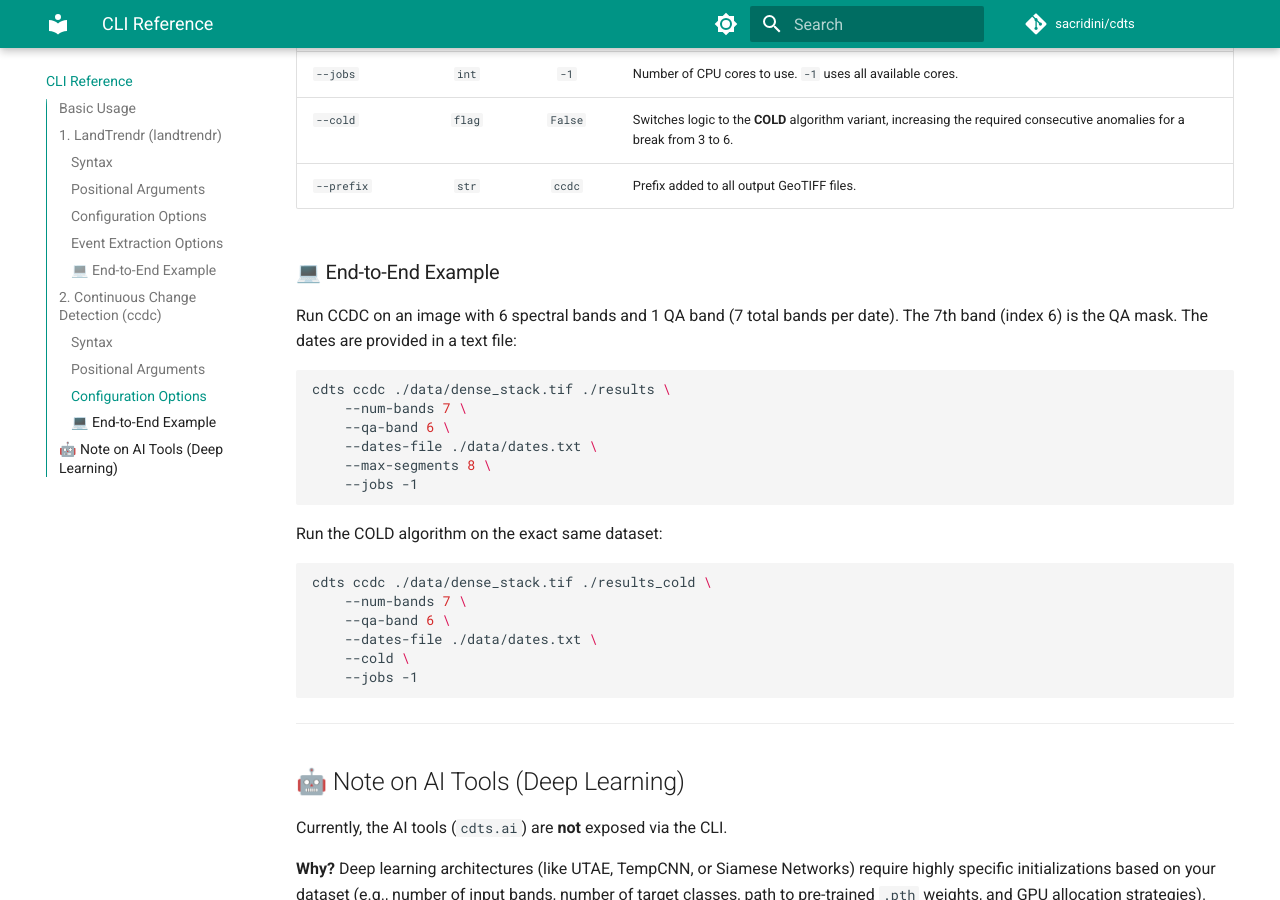
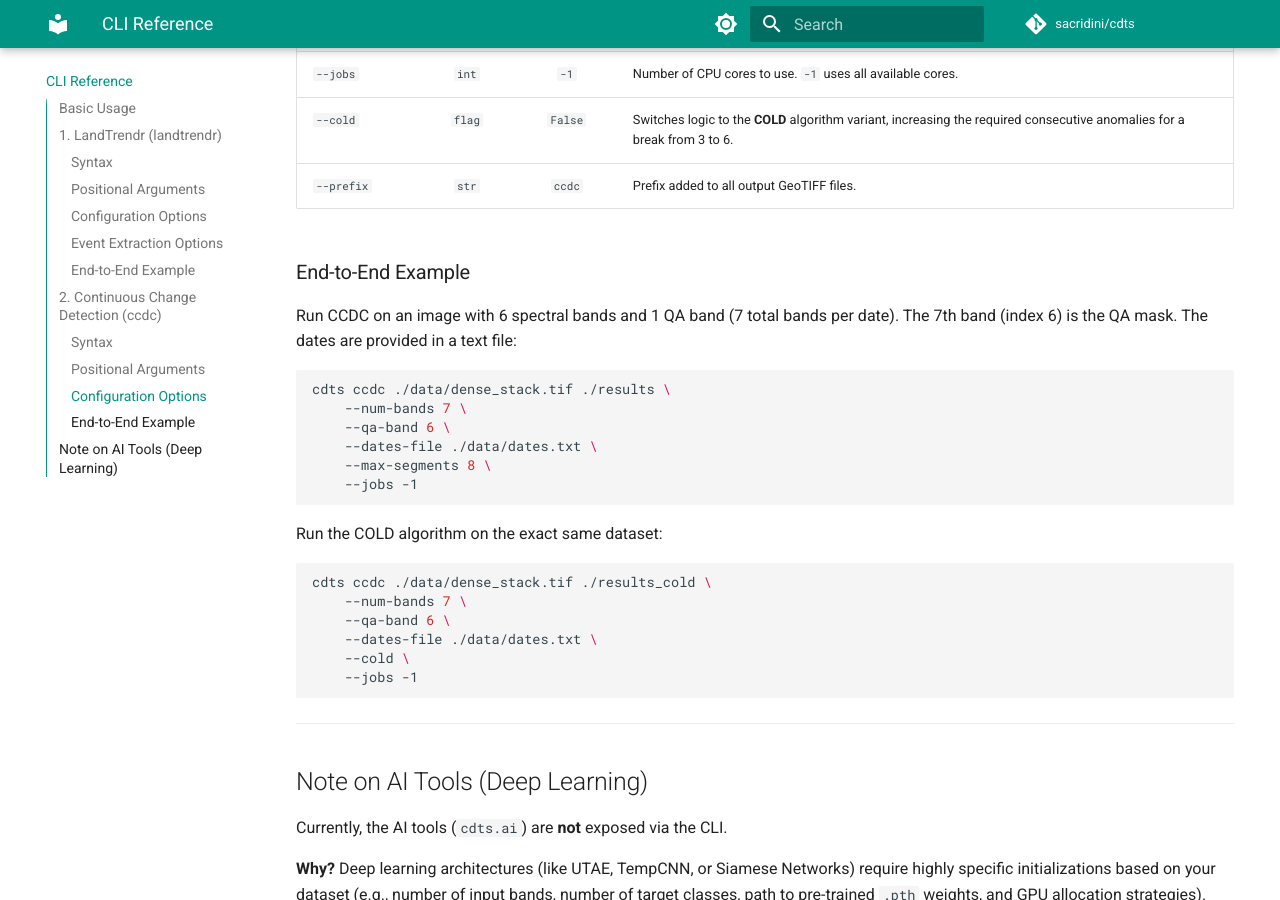
Before and after one commit to sacridini/cdts, an MkDocs documentation site: the page built from docs/cli.md, in a window 1280 px wide and 900 px high, scrolled down 3245 px. Built offline with MkDocs 1.6.1 and Material for MkDocs 9.7.7, drawn with Linux system fonts in a browser that asks for light colours; comment, search, counter and statistics services are not loaded; some of the changed text lies outside the part shown.

Commit message:
docs: remove emojis to comply with strict style guidelines

````diff
--- a/docs/cli.md
+++ b/docs/cli.md
@@ -57,7 +57,7 @@ These options control how specific change events are extracted from the temporal
 | `--output-scale` | `float`| `1.0` | Scale factor applied to the output. Useful for converting scaled integers back to floats (e.g., `0.0001`). |
 | `--prefix` | `str` | `lt_event` | Prefix added to all output file names. |
 
-### 💻 End-to-End Example
+### End-to-End Example
 Run LandTrendr on a 30-year NBR stack, extracting the greatest vegetation loss, using all CPU cores, and converting the output back to floating point (assuming NBR was scaled by 10000):
 ```bash
 cdts landtrendr ./data/nbr_stack_1990_2020.tif ./results \
@@ -99,7 +99,7 @@ cdts ccdc <input> <output_dir> [OPTIONS]
 | `--cold` | `flag` | `False` | Switches logic to the **COLD** algorithm variant, increasing the required consecutive anomalies for a break from 3 to 6. |
 | `--prefix` | `str` | `ccdc` | Prefix added to all output GeoTIFF files. |
 
-### 💻 End-to-End Example
+### End-to-End Example
 Run CCDC on an image with 6 spectral bands and 1 QA band (7 total bands per date). The 7th band (index 6) is the QA mask. The dates are provided in a text file:
 ```bash
 cdts ccdc ./data/dense_stack.tif ./results \
@@ -122,7 +122,7 @@ cdts ccdc ./data/dense_stack.tif ./results_cold \
 
 ---
 
-## 🤖 Note on AI Tools (Deep Learning)
+## Note on AI Tools (Deep Learning)
 
 Currently, the AI tools (`cdts.ai`) are **not** exposed via the CLI.
 
````
